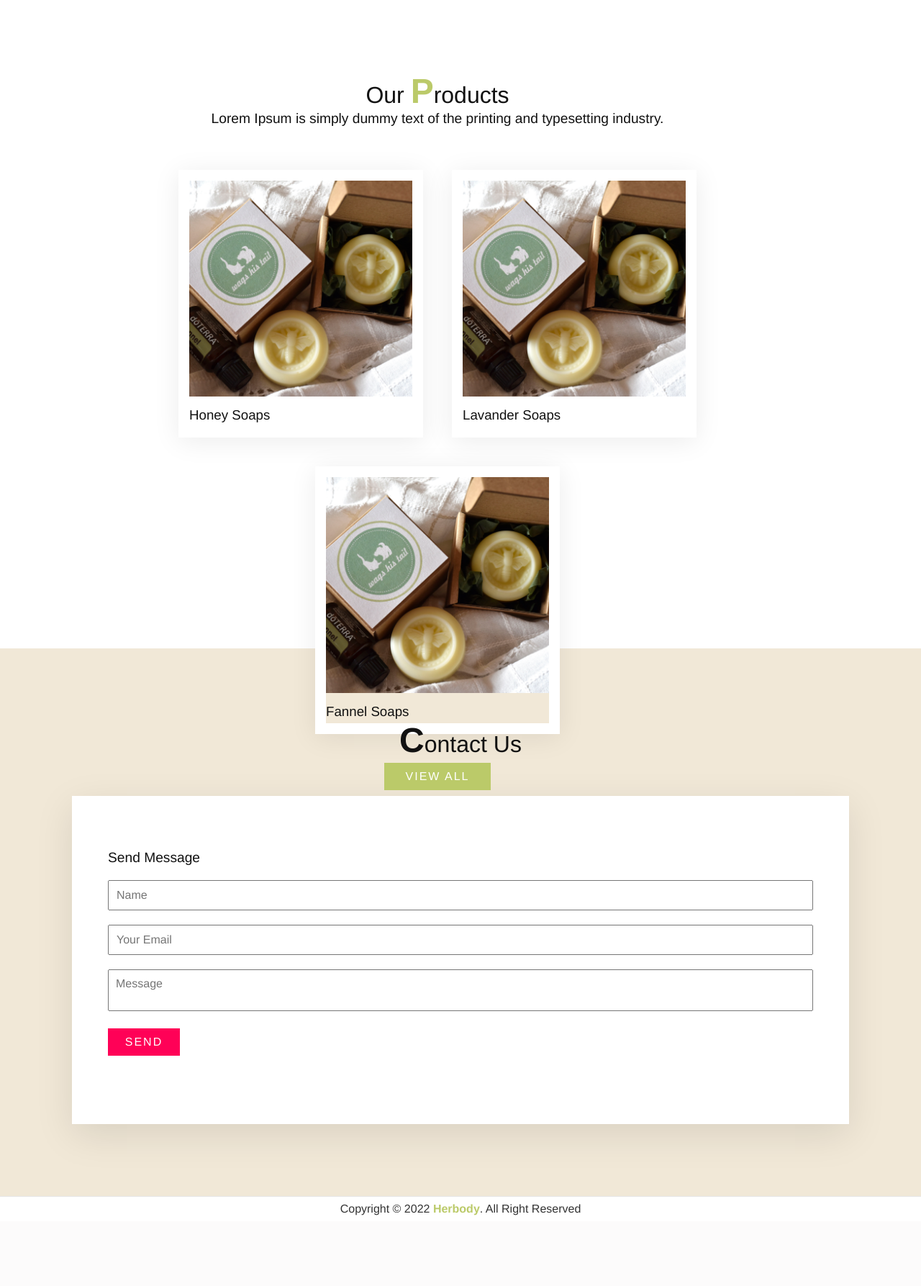
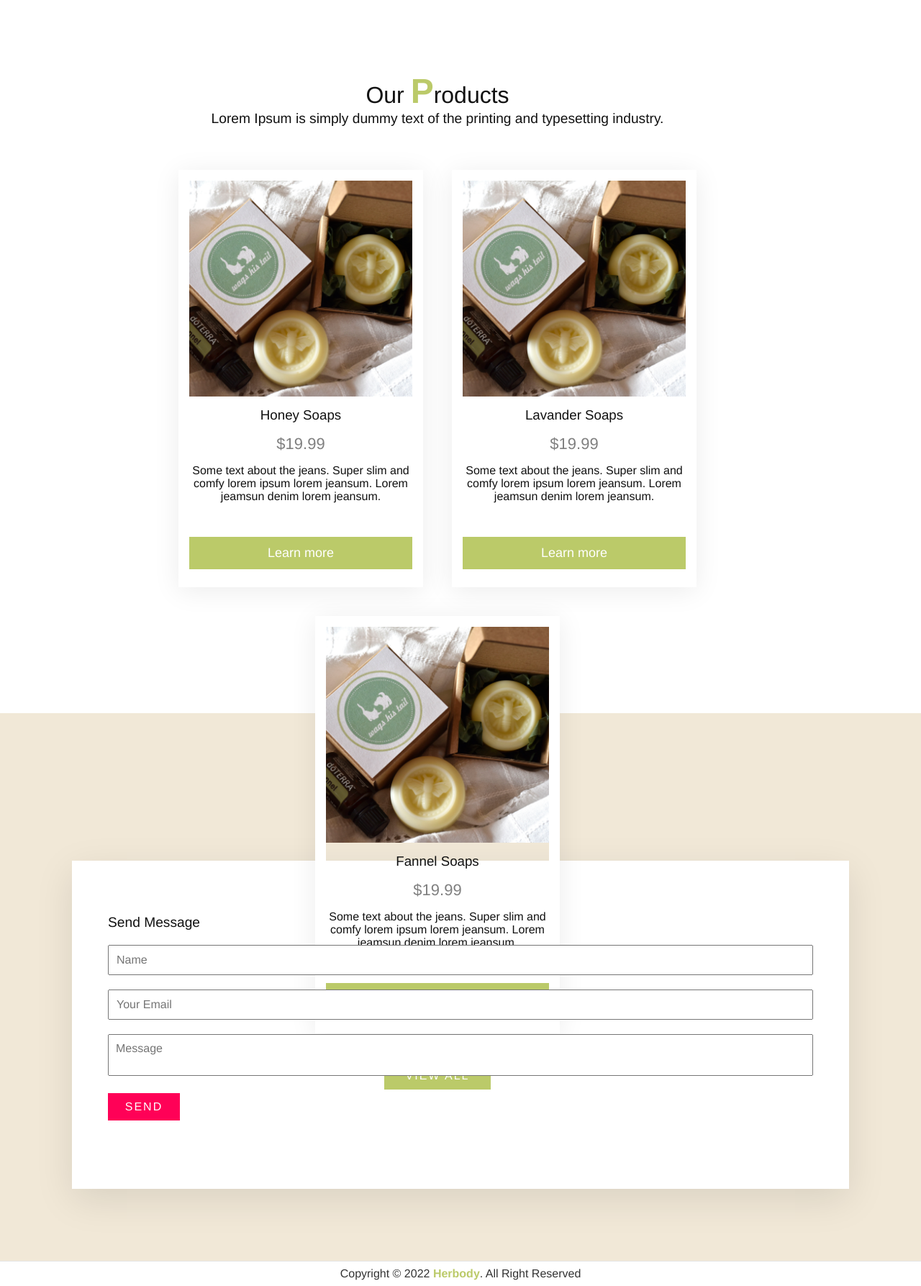
Before and after one commit to lora139/Thesis-project-HerBody, a PHP site: page / in a window 1280 px wide. Shown: the part 1497-3284 px from the top of the page at 72% size. Before the commit the page ends 3186 px from the top, so only its background shows below. Run offline with PHP 8.4, Linux system fonts and the light colour scheme.

Commit message:
Product cards

```diff
--- a/index.php
+++ b/index.php
@@ -89,7 +89,13 @@
             </div>
             <div class="text">
                 <h3>Lavander Soaps</h3>
+                <p class="price">$19.99</p>
+                <div class="information">
+                    <p>Some text about the jeans. Super slim and comfy lorem ipsum lorem jeansum. Lorem jeamsun denim lorem jeansum.</p>
+                </div>
+                <p><button>Learn more</button></p>
             </div>
+
         </div>
 
         <div class="box">
@@ -98,6 +104,11 @@
             </div>
             <div class="text">
                 <h3>Honey Soaps</h3>
+                <p class="price">$19.99</p>
+                <div class="information">
+                    <p>Some text about the jeans. Super slim and comfy lorem ipsum lorem jeansum. Lorem jeamsun denim lorem jeansum.</p>
+                </div>
+                <p><button>Learn more</button></p>
             </div>
         </div>
 
@@ -107,6 +118,11 @@
             </div>
             <div class="text">
                 <h3>Fannel Soaps</h3>
+                <p class="price">$19.99</p>
+                <div class="information">
+                    <p>Some text about the jeans. Super slim and comfy lorem ipsum lorem jeansum. Lorem jeamsun denim lorem jeansum.</p>
+                </div>
+                <p><button>Learn more</button></p>
             </div>
         </div>
     <!--
@@ -130,7 +146,7 @@
     <div class="title">
         <h2 class="titleText"><span>C</span>ontact Us</h2>
     </div>
-    <form action="https://formsubmit.co/loloio.dim@gmail.com" method="post">
+    <!-- <form action="https://formsubmit.co/loloio.dim@gmail.com" method="post"> -->
     <div class="contactForm">
         <h3>Send Message</h3>
         <div class="inputBox">
--- a/profile.php
+++ b/profile.php
@@ -1,5 +1,5 @@
 <html>
-
+<p> sosjpvkjoshuodj'v</p>
     <title></title>
 
 
--- a/style.css
+++ b/style.css
@@ -124,7 +124,7 @@ header .navigation .dropdown {
   }
 
   /* Change color of dropdown links on hover */
-  header .navigation .dropdown-content a:hover {background-color: #555;}
+  header .navigation .dropdown-content a:hover {opacity: 2;}
 
   /* Show the dropdown menu on hover */
   header .navigation .dropdown:hover .dropdown-content {display: block;}
@@ -205,7 +205,7 @@ section{
 }
 
 #product{
-    margin-bottom: 8%;
+    margin-bottom: 15%;
 }
 .product{
     width: 95vw;
@@ -222,7 +222,7 @@ section{
     margin-top: 40px;
 }
 .product .content .box{
-    /* height: 20px; */
+    height: 580px;
     width: 340px;
     margin: 20px;
     border: 15px solid #fff;
@@ -243,6 +243,30 @@ section{
 }
 .product .content .box .text{
     padding: 15px 0 5px;
+    text-align: center;
+}
+.product .content .box .text .price{
+    margin-top: 5%;
+    color: grey;
+    font-size: 22px;
+}
+.product .content .box .text .information {
+    margin-top: 5%;
+}
+.product .content .box .text button {
+    margin-top: 15%;
+    border: none;
+    outline: 0;
+    padding: 12px;
+    color: white;
+    background-color: #bbca69;
+    text-align: center;
+    cursor: pointer;
+    width: 100%;
+    font-size: 18px;
+}
+.product .content .box .text button:hover {
+    opacity: 0.7;
 }
 .product .content .box .text h3{
     font-weight: 400;
```
